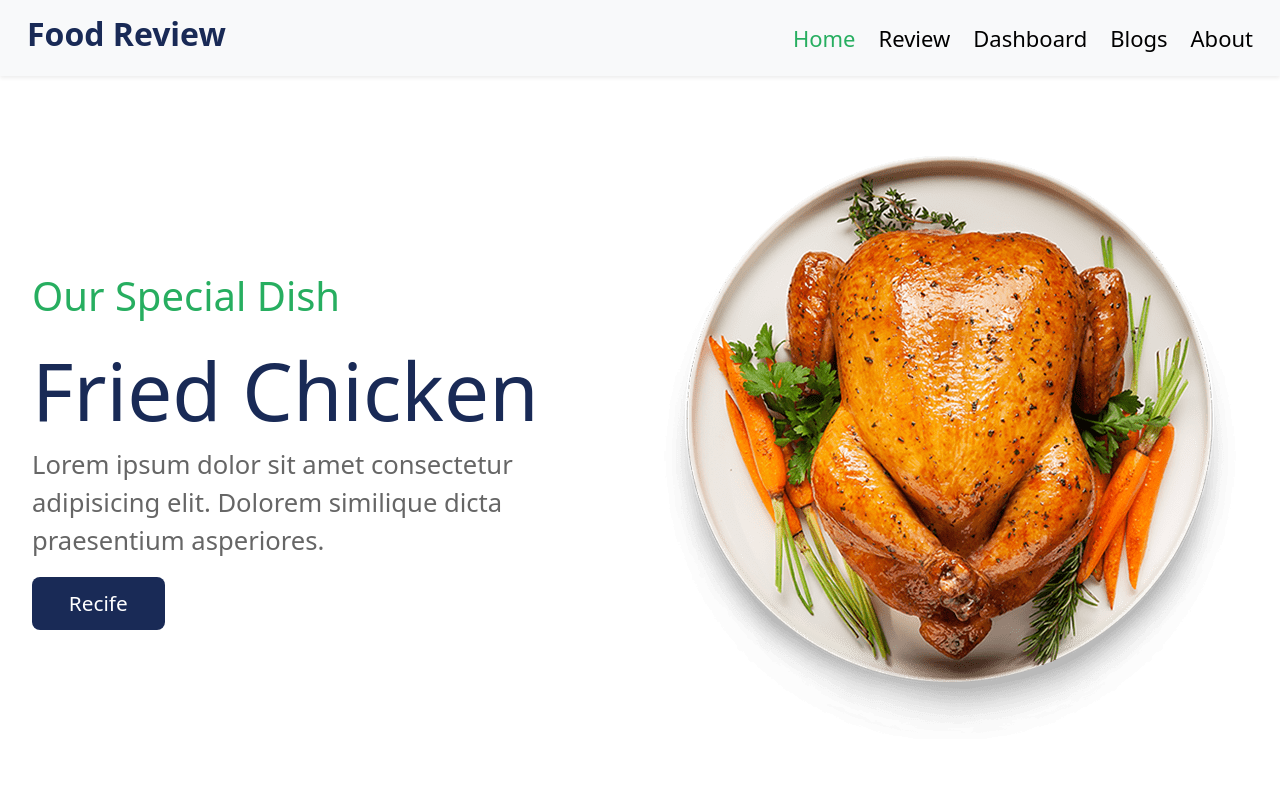
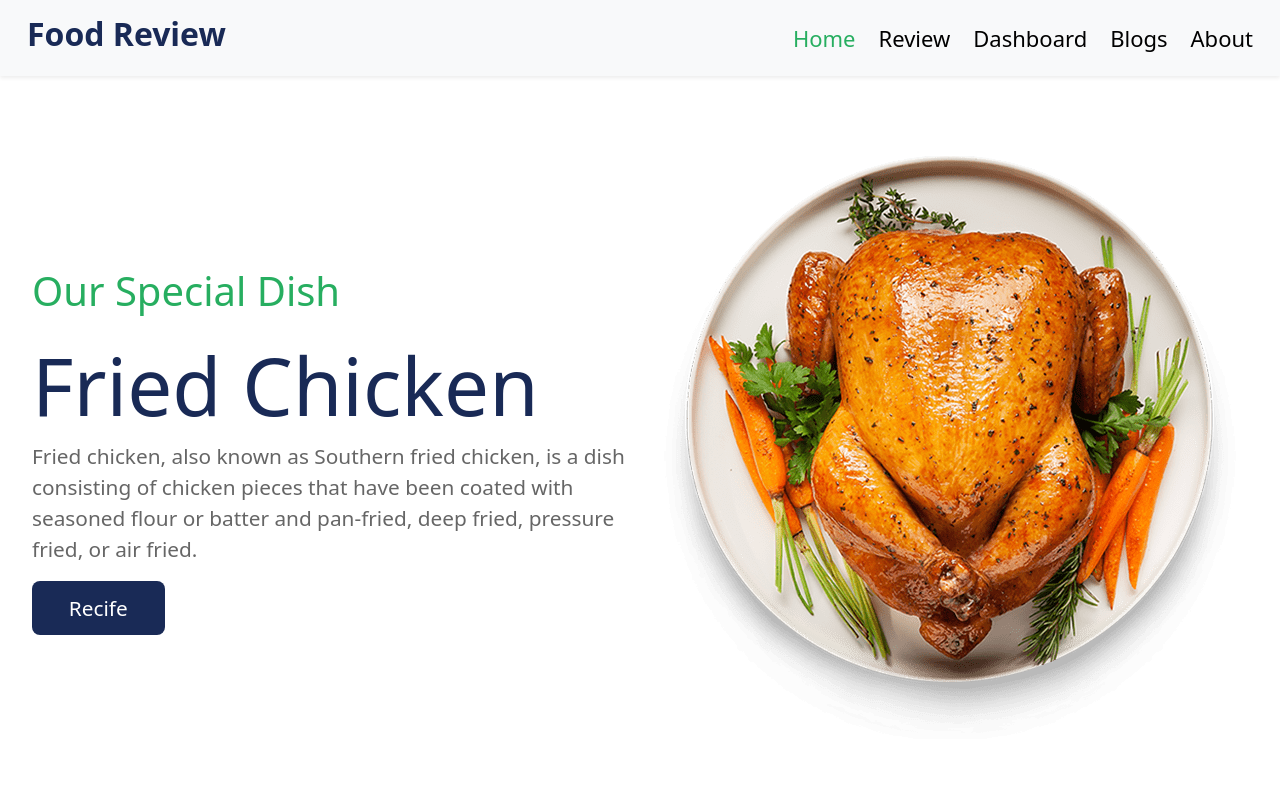
Before and after one commit to ImRanKhan81m/Food-Review-A09, a React (Create React App) app: page / in a window 1280 px wide. Shown: the top 800 px of the page. Built offline with nearby package versions, Linux system fonts and the light colour scheme; the HTML template or start-up script is replaced by a standard one.

Commit message:
home page updated

```diff
--- a/src/Components/Home/Home.css
+++ b/src/Components/Home/Home.css
@@ -16,7 +16,7 @@ section {
 }
 
 .home-details p {
-    font-size: 1.6rem;
+    font-size: 1.3rem;
     color: #666;
 }
 
--- a/src/Components/Home/Home.js
+++ b/src/Components/Home/Home.js
@@ -21,7 +21,7 @@ const Home = () => {
                                 <div className='home-details'>
                                     <p><span>Our Special Dish</span></p>
                                     <h1>Fried Chicken</h1>
-                                    <p>Lorem ipsum dolor sit amet consectetur adipisicing elit. Dolorem similique dicta praesentium asperiores.</p>
+                                    <p>Fried chicken, also known as Southern fried chicken, is a dish consisting of chicken pieces that have been coated with seasoned flour or batter and pan-fried, deep fried, pressure fried, or air fried.</p>
                                     <button onClick={() => navigate('/about')}>Recife</button>
                                 </div>
                             </Col>
```
